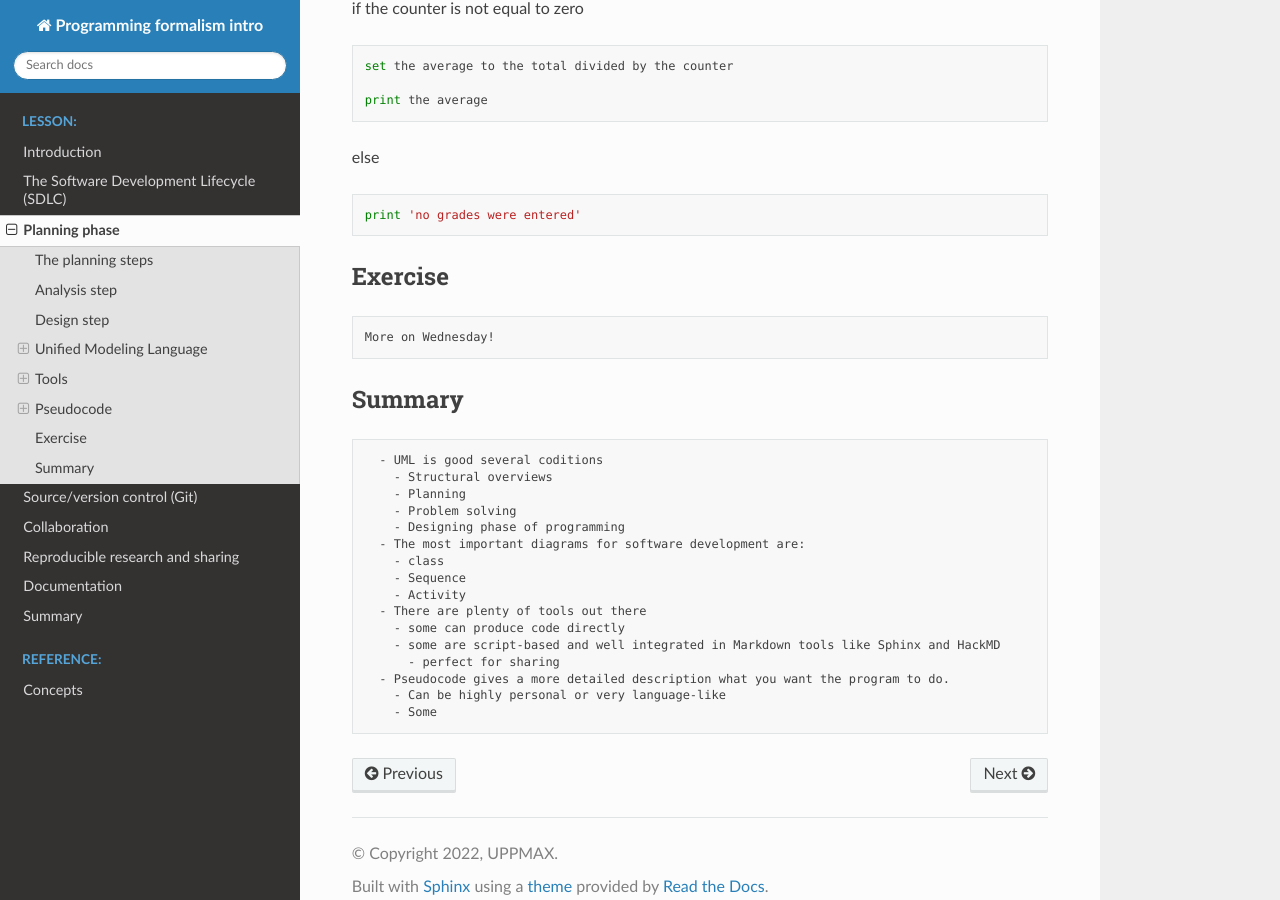
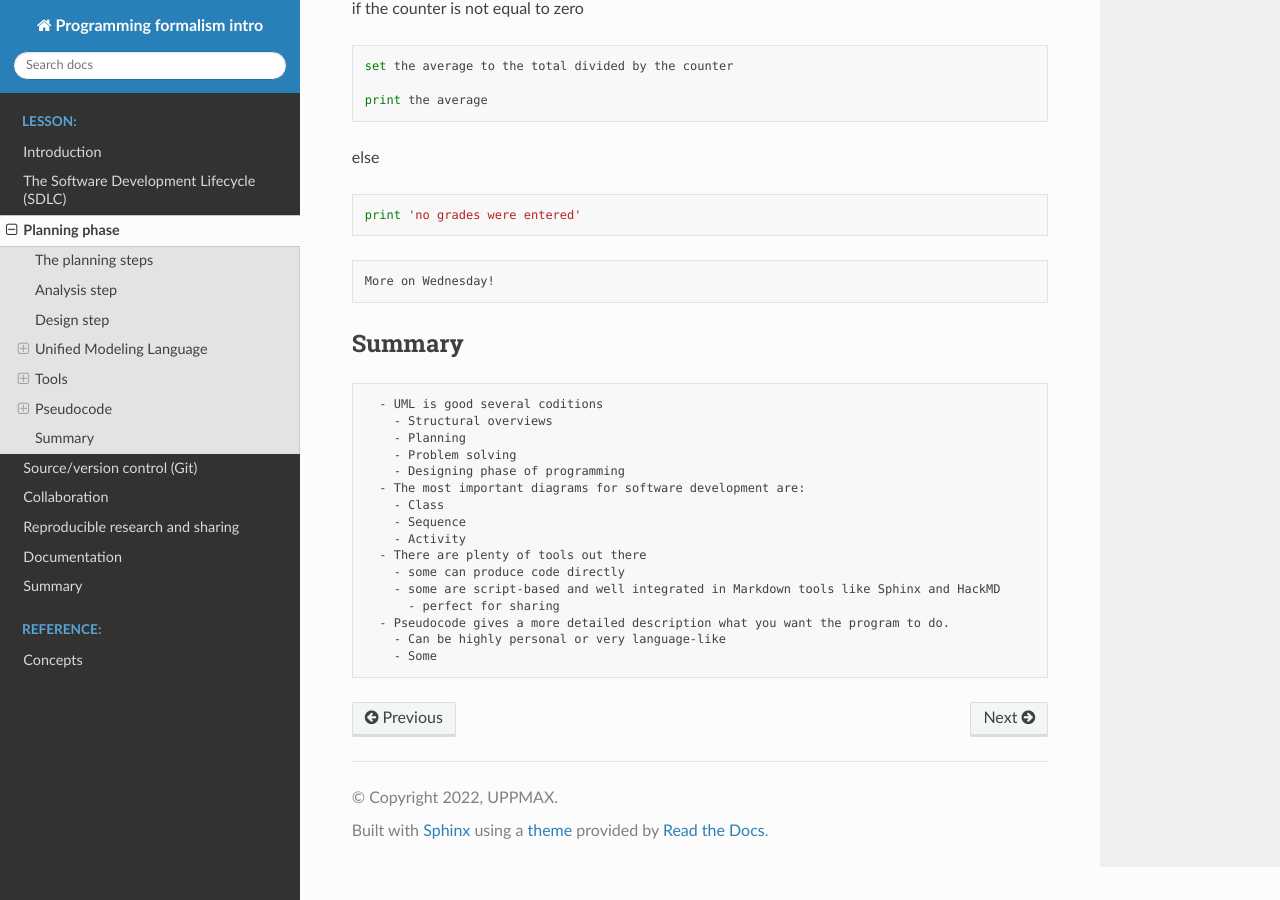
Before and after one commit to UPPMAX/programming_formalisms_intro, a Sphinx documentation site: the page built from doc/flowcharts.md, in a window 1280 px wide and 900 px high, scrolled down 6952 px. Built offline with Sphinx 7.4.7 and the Read the Docs theme 2.0.0, drawn with Linux system fonts in a browser that asks for light colours; pages that are not in the unit, such as notebooks, are missing from menus; some of the changed text lies outside the part shown.

Commit message:
Update flowcharts.md

````diff
--- a/doc/flowcharts.md
+++ b/doc/flowcharts.md
@@ -219,12 +219,9 @@
 
 ## Tools
 
-https://en.wikipedia.org/wiki/List_of_Unified_Modeling_Language_tools
+<https://en.wikipedia.org/wiki/List_of_Unified_Modeling_Language_tools>
 
-
-
-
-  -	Modeling
+- Modeling
   - Code generation
   -	Reverse engineering
   - Analyze code complexity
@@ -233,13 +230,13 @@
   - Open-source
   -	Can be integrated with IDE:s, Java documentation, Word
   -	Scripts rather than drawing tools
-  -	http://www.plantuml.com/plantuml
+  -	<http://www.plantuml.com/plantuml>
 
 ### PlantUML
 
 - PlantUML is an open-source tool allowing users to create diagrams from a plain text language.
 - uses Graphviz software to lay out its diagrams
-- More info and examples at https://plantuml.com/
+- More info and examples at <https://plantuml.com/>
 
 #### Syntax
 - https://plantuml.com/
@@ -323,8 +320,6 @@
 
     print 'no grades were entered'
 
-## Exercise
-
 
 ```{info}
 More on Wednesday!
@@ -339,7 +334,7 @@
     - Problem solving
     - Designing phase of programming
   - The most important diagrams for software development are:
-    - class
+    - Class
     - Sequence
     - Activity
   - There are plenty of tools out there
````
Also changed, not shown: other parts of doc/flowcharts.md (+1 -1 lines).
